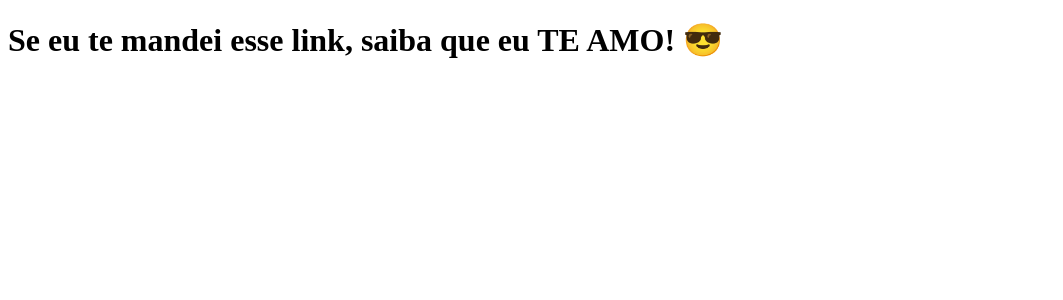
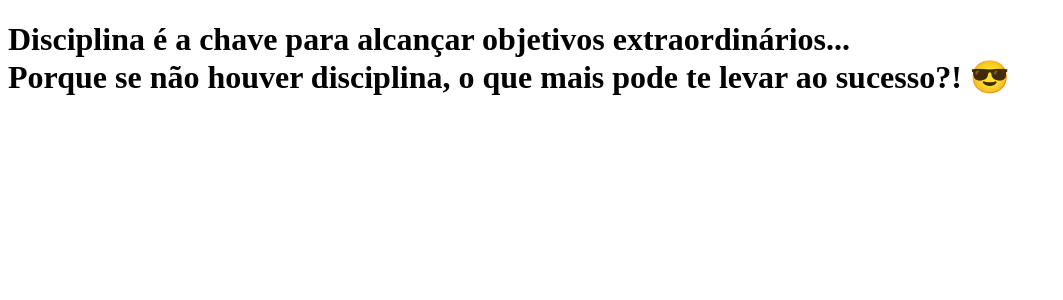
Before and after one commit to joaovic-tech/clone-tabnews, a Next.js app: page / in a window 1280 px wide. Shown: the top 300 px of the page, without its empty margins (0-1063 px from the left). Built offline with nearby package versions, Linux system fonts and the light colour scheme.

Commit message:
mudando a ´frase´ da página

```diff
--- a/pages/index.js
+++ b/pages/index.js
@@ -1,5 +1,5 @@
 function Home() {
-  return <h1>Se eu te mandei esse link, saiba que eu TE AMO! 😎</h1>;
+  return <h1>Disciplina é a chave para alcançar objetivos extraordinários... <br />Porque se não houver disciplina, o que mais pode te levar ao sucesso?! 😎</h1>;
 }
 
 export default Home;
```
